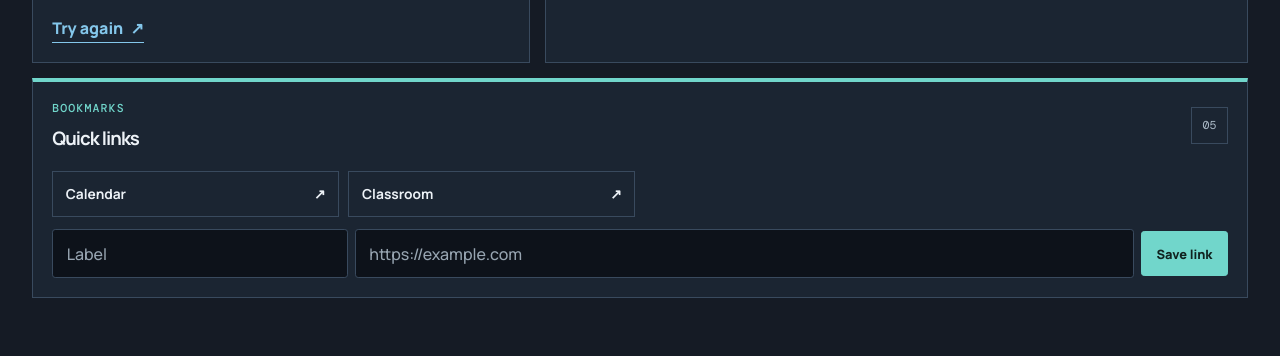
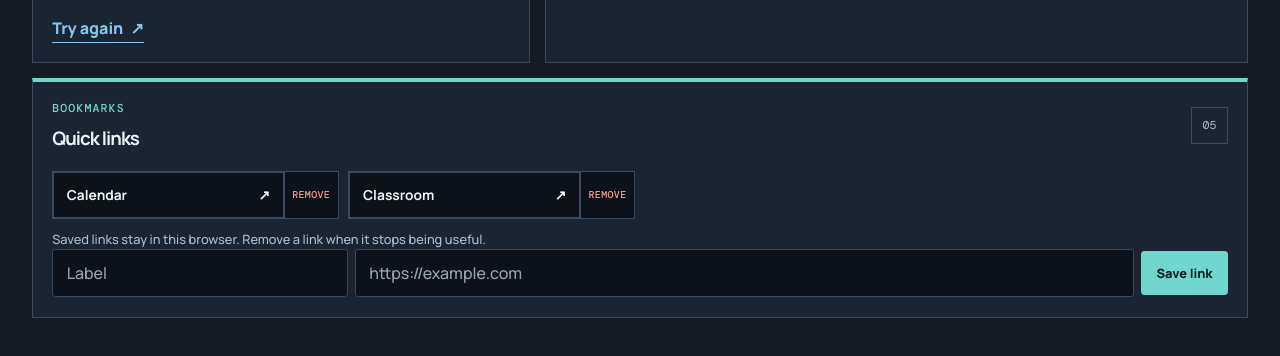
Before and after one commit to aaravkatiyar55-gif/focus-orbit-new-tab, a website built with Vite: page index.html in a window 1280 px wide. Shown: the part 1096-1452 px from the top of the page. Built offline with nearby package versions, Linux system fonts and the light colour scheme; no server answers.

Commit message:
feat(links): add saved-link removal

```diff
--- a/index.html
+++ b/index.html
@@ -129,6 +129,7 @@
             <span class="panel-index" aria-hidden="true">05</span>
           </div>
           <div id="quick-links" class="quick-links" aria-label="Quick links"></div>
+          <p class="helper-text">Saved links stay in this browser. Remove a link when it stops being useful.</p>
           <form id="link-form" class="link-form">
             <label class="sr-only" for="link-label">Quick link label</label>
             <input id="link-label" type="text" maxlength="24" placeholder="Label" required />
--- a/script.js
+++ b/script.js
@@ -190,10 +190,13 @@ function renderLinks() {
   quickLinks.replaceChildren();
 
   links.forEach((link) => {
+    const item = document.createElement("div");
     const anchor = document.createElement("a");
     const label = document.createElement("span");
     const arrow = document.createElement("span");
+    const deleteButton = document.createElement("button");
 
+    item.className = "quick-link-item";
     anchor.className = "quick-link";
     anchor.href = link.url;
     anchor.target = "_blank";
@@ -202,7 +205,17 @@ function renderLinks() {
     arrow.textContent = "↗";
     arrow.setAttribute("aria-hidden", "true");
     anchor.append(label, arrow);
-    quickLinks.append(anchor);
+
+    deleteButton.type = "button";
+    deleteButton.className = "link-delete";
+    deleteButton.textContent = "Remove";
+    deleteButton.setAttribute("aria-label", `Remove ${link.label} quick link`);
+    deleteButton.addEventListener("click", () => {
+      setLinks(links.filter((savedLink) => savedLink.id !== link.id));
+    });
+
+    item.append(anchor, deleteButton);
+    quickLinks.append(item);
   });
 }
 
--- a/style.css
+++ b/style.css
@@ -148,10 +148,15 @@ blockquote { margin: 0; font-size: clamp(1.45rem, 2.5vw, 1.9rem); font-weight: 7
 .task-item.is-done label { color: var(--muted); text-decoration: line-through; }
 .delete-button { border: 0; background: transparent; color: var(--coral); font-size: .78rem; font-weight: 800; }
 
-.quick-links { display: grid; grid-template-columns: repeat(4, minmax(0, 1fr)); gap: .6rem; margin-bottom: .8rem; }
+.quick-links { display: grid; grid-template-columns: repeat(4, minmax(0, 1fr)); gap: .6rem; }
+.quick-link-item { display: grid; grid-template-columns: minmax(0, 1fr) auto; border: 1px solid var(--line); background: var(--paper-deep); }
 .quick-link { display: flex; align-items: center; justify-content: space-between; gap: .5rem; min-width: 0; padding: .78rem; border: 1px solid var(--line); color: var(--ink); text-decoration: none; font-size: .86rem; font-weight: 700; }
 .quick-link span:first-child { overflow: hidden; text-overflow: ellipsis; white-space: nowrap; }
+.quick-link-item:focus-within { outline: 2px solid var(--cyan); outline-offset: 2px; }
 .quick-link:hover { border-color: var(--blue); color: var(--blue); }
+.link-delete { align-self: stretch; padding: .55rem .48rem; border: 0; border-left: 1px solid var(--line); background: transparent; color: var(--coral); font-family: "DM Mono", monospace; font-size: .62rem; font-weight: 500; letter-spacing: .04em; text-transform: uppercase; }
+.link-delete:hover { background: var(--coral); color: var(--button-ink); }
+.link-delete:focus-visible, .quick-link:focus-visible { outline: 0; }
 .link-form { display: grid; grid-template-columns: .55fr 1.45fr auto; gap: .45rem; }
 .link-form button { font-size: .8rem; }
 .sr-only { position: absolute; width: 1px; height: 1px; padding: 0; margin: -1px; overflow: hidden; clip: rect(0, 0, 0, 0); white-space: nowrap; border: 0; }
```
